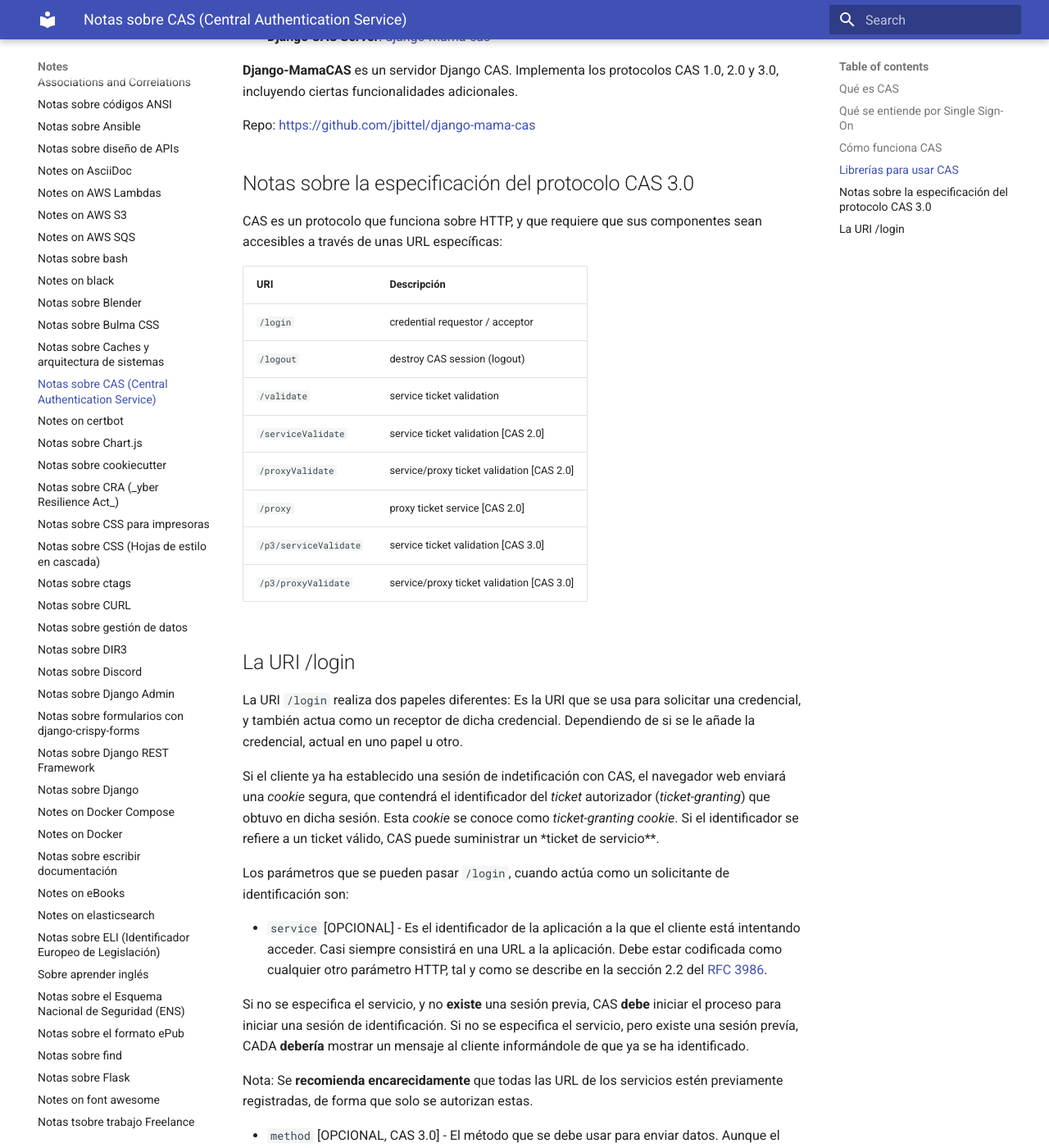
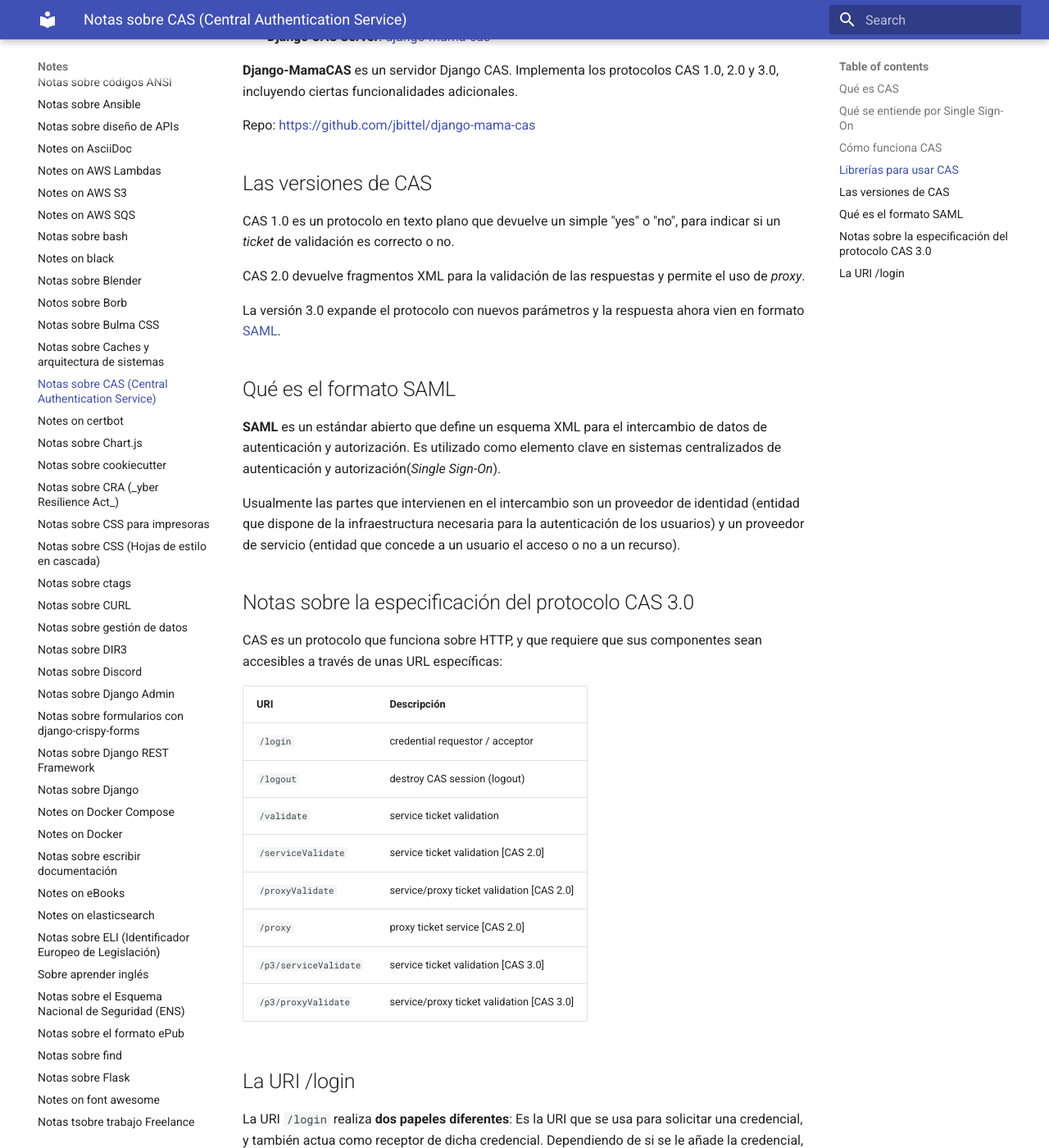
Before and after one commit to euribates/notes, an MkDocs documentation site: the page built from source/notes-on-cas.md, in a window 1280 px wide and 1400 px high, scrolled down 1298 px. Shown: the whole window at 82% size. Built offline with MkDocs 1.6.1 and Material for MkDocs 9.7.7, drawn with Linux system fonts in a browser that asks for light colours; some of the changed text lies outside the part shown.

```diff
--- a/source/index.rst
+++ b/source/index.rst
@@ -18,6 +18,7 @@
    notes-on-ansi.md
    notes-on-ansible.md
    notes-on-api-design.md
+   notes-on-autokey.md
    notes-on-aws-lambdas.md
    notes-on-aws-s3.md
    notes-on-aws-sqs.md
--- a/source/notes-on-cas.md
+++ b/source/notes-on-cas.md
@@ -68,6 +68,32 @@
 
   Repo: [https://github.com/jbittel/django-mama-cas](https://github.com/jbittel/django-mama-cas)
 
+## Las versiones de CAS
+
+CAS 1.0 es un protocolo en texto plano que devuelve
+un simple "yes" o "no", para indicar si un _ticket_
+de validación es correcto o no.
+
+CAS 2.0 devuelve fragmentos XML para la validación de las respuestas
+y permite el uso de _proxy_.
+
+La versión 3.0 expande el protocolo con nuevos parámetros y la
+respuesta ahora vien en formato
+[SAML](https://en.wikipedia.org/wiki/Security_Assertion_Markup_Language).
+
+## Qué es el formato SAML
+
+**SAML** es un estándar abierto que define un esquema XML para el
+intercambio de datos de autenticación y autorización. Es utilizado como
+elemento clave en sistemas centralizados de autenticación y
+autorización(_Single Sign-On_).
+
+Usualmente las partes que intervienen en el intercambio son un proveedor
+de identidad (entidad que dispone de la infraestructura necesaria para
+la autenticación de los usuarios) y un proveedor de servicio (entidad
+que concede a un usuario el acceso o no a un recurso).
+
+
 ## Notas sobre la especificación del protocolo CAS 3.0
 
 CAS es un protocolo que funciona sobre HTTP, y que requiere que sus
@@ -87,16 +113,16 @@
 
 ## La URI /login
 
-La URI `/login` realiza dos papeles diferentes: Es la URI que se usa
-para solicitar una credencial, y también actua como un receptor de dicha
-credencial. Dependiendo de si se le añade la credencial, actual en uno
+La URI `/login` realiza **dos papeles diferentes**: Es la URI que se usa
+para solicitar una credencial, y también actua como receptor de dicha
+credencial. Dependiendo de si se le añade la credencial, actual en un
 papel u otro.
 
 Si el cliente ya ha establecido una sesión de indetificación con CAS, el
 navegador web enviará una _cookie_ segura, que contendrá el
-identificador del _ticket_ autorizador (_ticket-granting_) que obtuvo
+identificador del _ticket_ autorizado (_ticket-granting_) que obtuvo
 en dicha sesión. Esta _cookie_ se conoce como _ticket-granting cookie_.
-Si el identificador se refiere a un ticket válido, CAS puede suministrar
+Si el identificador se refiere a un _ticket_ válido, CAS puede suministrar
 un *ticket de servicio**.
 
 Los parámetros que se pueden pasar `/login`, cuando actúa como un
@@ -111,7 +137,7 @@
   Si no se especifica el servicio, y no **existe** una sesión previa,
   CAS **debe** iniciar el proceso para iniciar una sesión de
   identificación. Si no se especifica el servicio, pero existe una
-  sesión prevía, CADA **debería** mostrar un mensaje al cliente
+  sesión prevía, CAS **debería** mostrar un mensaje al cliente
   informándole de que ya se ha identificado.
 
   Nota: Se **recomienda encarecidamente** que todas las URL de los servicios
```
Also changed, not shown: source/index.md (+2 -0 lines), source/notes-on-borb.md (added, +47 -0 lines), source/notes-on-vim.md (+13 -0 lines).
